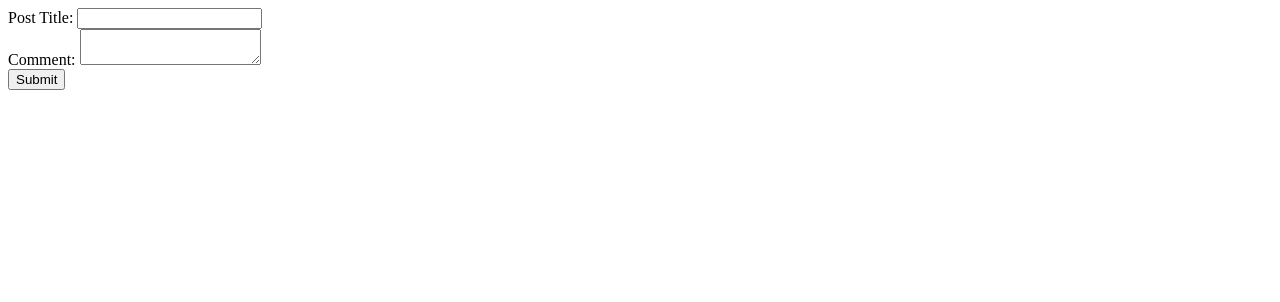
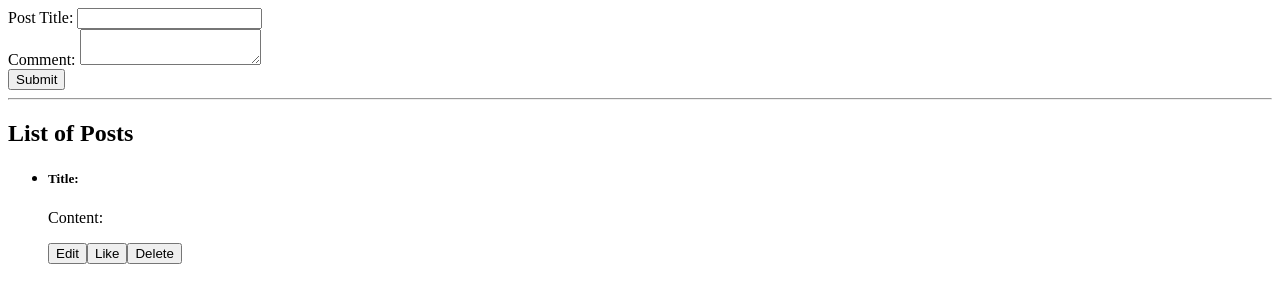
Before and after one commit to agushiagon/my-ick-app, a React (Create React App) app: page / in a window 1280 px wide. Shown: the top 302 px of the page. Built offline with nearby package versions, Linux system fonts and the light colour scheme.

Commit message:
Created list of posts.

```diff
--- a/src/App.js
+++ b/src/App.js
@@ -23,6 +23,19 @@ class App extends React.Component {
                     </div>
                         <input type="submit" />
                 </form>
+                <hr/>
+                <h2>List of Posts</h2>
+                <ul>
+                    <li class="row">
+                        <h5>Title: </h5>
+                        <p>Content:</p>
+                        <div class="action">
+                            <button type="button" title="Edit" >Edit</button>
+                            <button type="button" title="Like">Like</button>
+                            <button type="button" title="Delete">Delete</button>
+                        </div>
+                    </li>
+                </ul>
             </div>
         )
     }
```
Also changed, not shown: 2 other files (tests, documents, lock files or other folders).
